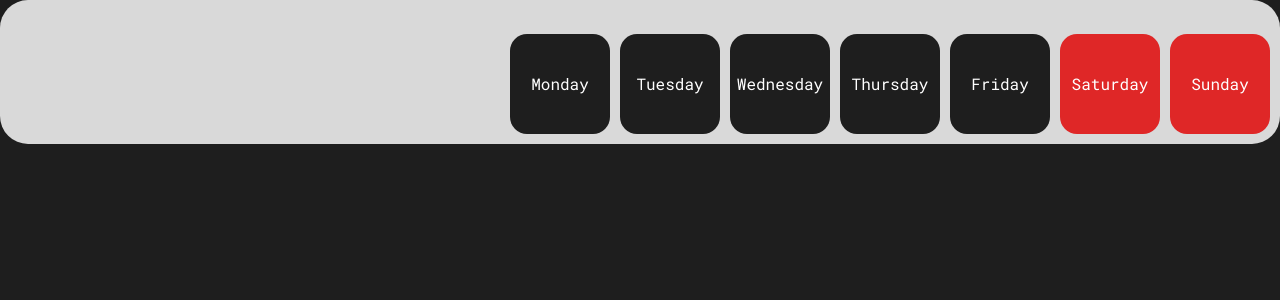
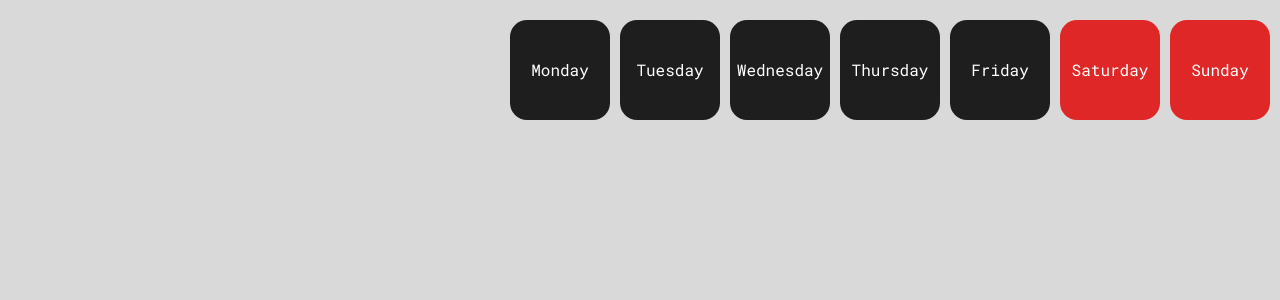
Before and after one commit to gPlorovg/TgCalendar, a Flask app: page /config_calendar in a window 1280 px wide. Shown: the top 300 px of the page. Run offline with Flask 3, Linux system fonts and the light colour scheme; lists and menus that the app fills with data are empty; some libraries are stand-ins or nearby versions.

Commit message:
try restyling no wrapper

```diff
--- a/WebApp/static/config_calendar.js
+++ b/WebApp/static/config_calendar.js
@@ -7,7 +7,6 @@ const tg = window.Telegram.WebApp;
 tg.MainButton.text = "create";
 tg.MainButton.setParams({"color": "#DF2727", "textColor": "#FFFFFF"});
 tg.MainButton.onClick(create_calendar);
-tg.MainButton.show();
 
 // create_btn.innerText = "create calendar";
 // create_btn.addEventListener("click", create_calendar);
@@ -89,6 +88,8 @@ function feedback (resp) {
 function draw_grid(positions, months_positions) {
     tg.ready();
     tg.expand();
+    tg.MainButton.show();
+
     dates = positions;
     let dates_row;
     let month_cell;
--- a/WebApp/static/main_style.css
+++ b/WebApp/static/main_style.css
@@ -347,8 +347,11 @@ body {
   font-style: normal;
   font-weight: 400;
   font-size: 24px;
-  background-color: #1E1E1E;
+  background-color: #D9D9D9;
+  /*background-color: #1E1E1E;*/
   color: white;
+  text-align: center;
+  padding-top: 10px;
 }
 
 .wrapper {
--- a/WebApp/templates/config_calendar.html
+++ b/WebApp/templates/config_calendar.html
@@ -7,7 +7,7 @@
     <link rel="stylesheet" href="../static/main_style.css">
 </head>
 <body>
-    <div class="wrapper calendar">
+<!--    <div class="wrapper calendar">-->
         <table>
             <tr>
                 <th></th>
@@ -20,7 +20,7 @@
                 <th class="weekday weekday_holiday">Sunday</th>
             </tr>
         </table>
-    </div>
+<!--    </div>-->
     <script src="../static/config_calendar.js"></script>
 </body>
 </html>
```
